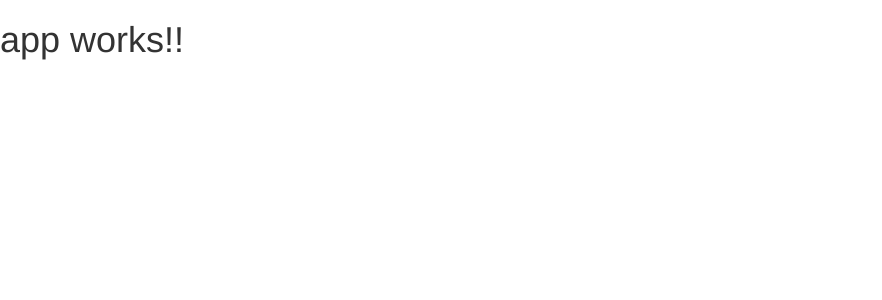
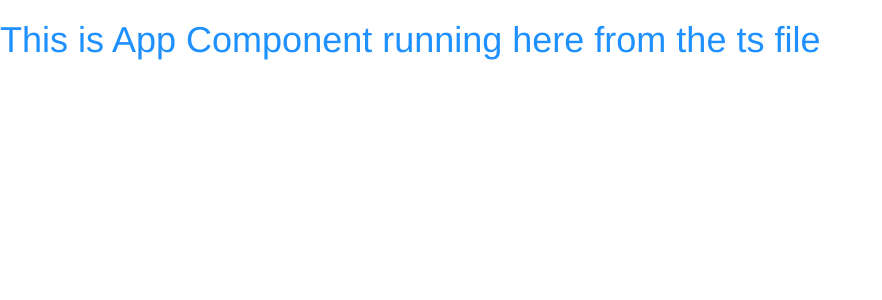
Before and after one commit to tibinthomas/LearningNG, an Angular app: page / in a window 1280 px wide. Shown: the top 300 px of the page, without its empty margins (0-882 px from the left). Built offline with nearby package versions, Linux system fonts and the light colour scheme.

Commit message:
1) Understood important @Component attributes
2) See comments in index.html and app.component.ts files for more details

```diff
--- a/src/app/app.component.css
+++ b/src/app/app.component.css
@@ -0,0 +1,3 @@
+h1 {
+    color: blue;
+}
--- a/src/app/app.component.html
+++ b/src/app/app.component.html
@@ -1,3 +1,2 @@
-<h1>
-  {{title}}
-</h1>
+<h1>app component running here from the external html file</h1>
+<app-server></app-server>
--- a/src/app/app.component.ts
+++ b/src/app/app.component.ts
@@ -1,9 +1,24 @@
 import { Component } from '@angular/core';
 
 @Component({
-  selector: 'app-root',
+
+  //selector: 'app-root',       //HTML tag selector
+  selector: '.app-root',        //By class
+  //selector: '[app-root]',     //HTML Tag atribute selector
+ //--------see the index.html file to see invocking------- of selectors
+
   templateUrl: './app.component.html',
-  styleUrls: ['./app.component.css']
+
+  template: `
+          <h1>This is App Component running here from the ts file</h1>
+  `,                                      //preference is given to this
+
+
+  styleUrls: ['./app.component.css'],     //Can add any no. of external css files
+
+  styles: [`h1 {
+    color: dodgerblue;
+  }`]                                     //preference is given to this
 })
 export class AppComponent {
   title = 'app works!!';
--- a/src/app/server/server.component.html
+++ b/src/app/server/server.component.html
@@ -0,0 +1 @@
+<h1>server component running here</h1>
--- a/src/index.html
+++ b/src/index.html
@@ -9,6 +9,8 @@
   <link rel="icon" type="image/x-icon" href="favicon.ico">
 </head>
 <body>
-  <app-root>Loading...</app-root>
+  <!--<app-root>Loading...tag<app-root>
+  <div app-root>Loading...arrtibute</div>-->
+  <div class="app-root">Loading...class</div>
 </body>
 </html>
```
